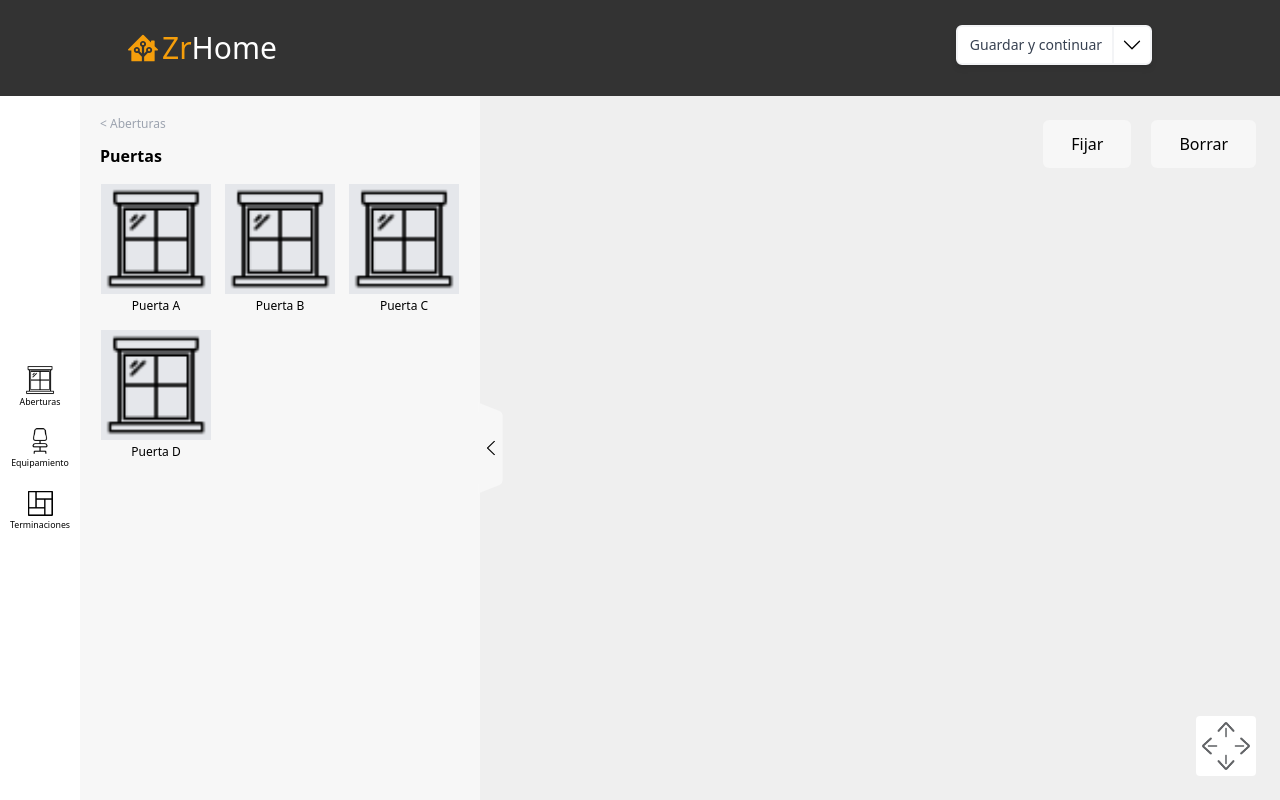
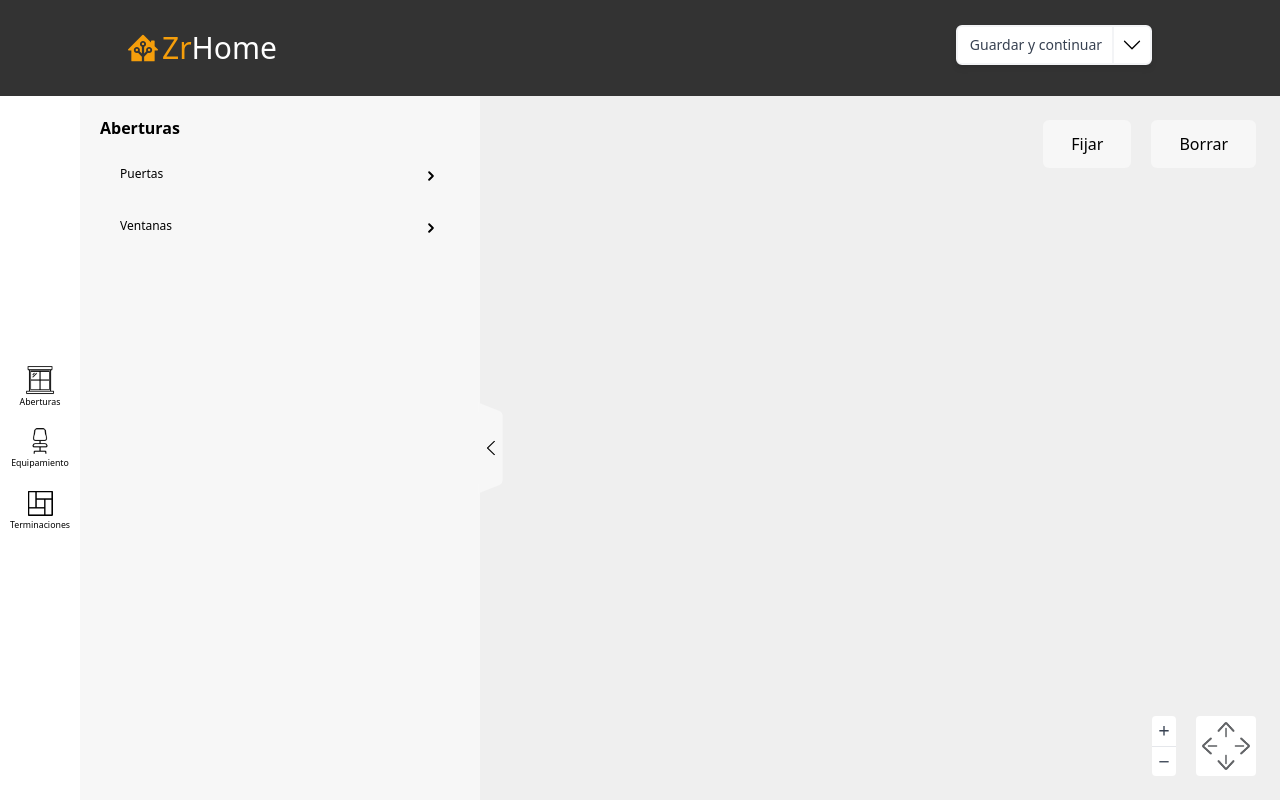
Before and after one commit to JLin-99/zr-home, a Next.js app: page / in a window 1280 px wide. Built offline with nearby package versions, Linux system fonts and the light colour scheme.

Commit message:
Create ZoomButton

```diff
--- a/src/components/BottomDisplayButtons.jsx
+++ b/src/components/BottomDisplayButtons.jsx
@@ -1,8 +1,10 @@
 import MovementButton from "./MovementButton";
+import ZoomButton from "./ZoomButton";
 
 export default function BottomDisplayButtons() {
   return (
     <div className="absolute right-6 bottom-6 flex gap-5 ">
+      <ZoomButton />
       <MovementButton />
     </div>
   );
--- a/src/components/CategoryRow.jsx
+++ b/src/components/CategoryRow.jsx
@@ -2,7 +2,7 @@ import { BsChevronRight } from "react-icons/bs";
 
 export default function CategoryRow({ category }) {
   return (
-    <div className="drop-shadow-xs relative w-full cursor-pointer rounded-lg bg-[#FFFFFF] bg-transparent px-5 pr-9 text-left hover:bg-amber-100 hover:text-amber-900">
+    <div className="drop-shadow-xs relative w-full cursor-pointer rounded-lg bg-[#FFFFFF] bg-transparent px-5 pr-9 text-left hover:sepia">
       <div className="block h-10 w-40 min-w-full truncate text-xs leading-9">
         {category}
       </div>
--- a/src/components/ProductMenu.jsx
+++ b/src/components/ProductMenu.jsx
@@ -6,12 +6,12 @@ export default function ProductMenu({ open, setOpen }) {
   return (
     <>
       <div className={`h-full w-full p-5 ${!open && "scale-0"} duration-200`}>
-        {false && <CategoryList />}
-        {true && <ProductList />}
+        {true && <CategoryList />}
+        {false && <ProductList />}
       </div>
       <BsChevronLeft
-        className={`absolute bottom-[calc(50%-2.5rem)] -right-6 z-20 h-20 w-6 cursor-pointer rounded-r bg-inherit p-0.5 pr-1 font-black hover:sepia ${
-          false && "invisible"
+        className={`absolute bottom-[calc(50%-2.5rem)] -right-6 z-20 h-20 w-6 cursor-pointer rounded-r bg-inherit p-0.5 pr-1 font-black hover:text-amber-300 ${
+          !open && "invisible"
         }`}
         style={{ transform: "perspective(1rem) rotateY(9deg)" }}
         onClick={() => setOpen(!open)}
--- /dev/null
+++ b/src/components/ZoomButton.jsx
@@ -0,0 +1,11 @@
+import { BiPlus, BiMinus } from "react-icons/bi";
+
+export default function ZoomButton() {
+  return (
+    <div className="flex h-[3.75rem] w-6 cursor-pointer flex-col items-center rounded bg-white text-gray-700">
+      <BiPlus className="grow hover:sepia" />
+      <hr className="w-full border-gray-200"></hr>
+      <BiMinus className="grow hover:sepia" />
+    </div>
+  );
+}
```
